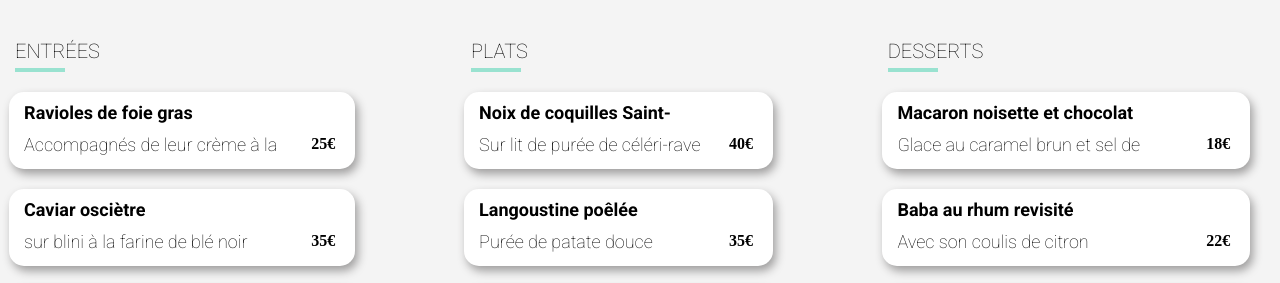
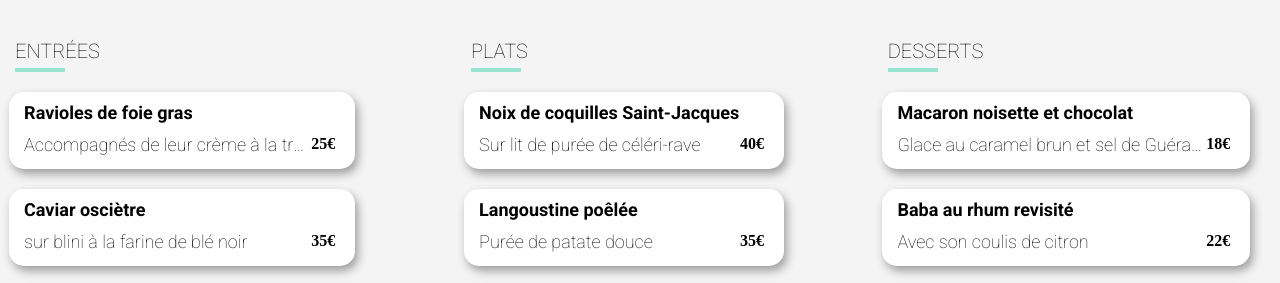
Before and after one commit to ValerianFillonneau/OCP3, a website: page restaurant2.html in a window 1280 px wide. Shown: the part 514-797 px from the top of the page. Drawn offline with Linux system fonts and the light colour scheme; a web font is replaced by a local one.

Commit message:
modification mineur

```diff
--- a/sass/pages/_restaurant.scss
+++ b/sass/pages/_restaurant.scss
@@ -66,21 +66,21 @@
             animation-fill-mode: forwards;
             &:nth-child(3){
                 animation-delay: 250ms;
-                min-width: 300px;
+                min-width: 320px;
             }
             &:nth-child(4){
                 animation-delay: 500ms;
-                min-width: 300px;
+                min-width: 320px;
 
             }
             &:nth-child(5){
                 animation-delay: 750ms;
-                min-width: 300px;
+                min-width: 320px;
 
             }
             &:nth-child(6){
                 animation-delay: 1000ms;
-                min-width: 300px;
+                min-width: 320px;
 
             }
         }
--- a/sass/utils/_animations.scss
+++ b/sass/utils/_animations.scss
@@ -10,8 +10,11 @@
             transition: transform 500ms;
         }
     }
-    .legende>p{
-        width: 100%;
+    .legende{
+        width: auto;
+        overflow: hidden;
+        text-overflow: ellipsis;
+        white-space: nowrap;
     }
     &:hover{
         .valid{
@@ -23,6 +26,11 @@
         }
         .prix{
             width: 40px;
+        }
+        .legende{
+            overflow: hidden;
+            text-overflow: ellipsis;
+            white-space: nowrap;
         }
     }
 }
--- a/sass/utils/_mixins.scss
+++ b/sass/utils/_mixins.scss
@@ -37,18 +37,22 @@
     cursor: pointer;
     .legende{
         width: 80%;
+        overflow: hidden;
+        text-overflow: ellipsis;
+        white-space: nowrap;
         &__gras{
             font-weight: 700;
             margin: 0 0 0 15px;
         }
         p{
+            animation: textreduction 750ms ease-in-out;
             height: 22px;
             width: auto;
             margin: 10px 0 10px 15px;
             font-size: 18px;
-            display: block;
             overflow: hidden;
             text-overflow: ellipsis;
+            white-space: nowrap;
         }
     }
     .prix{
```
Also changed, not shown: public/css/styles.css, 1 other file.
